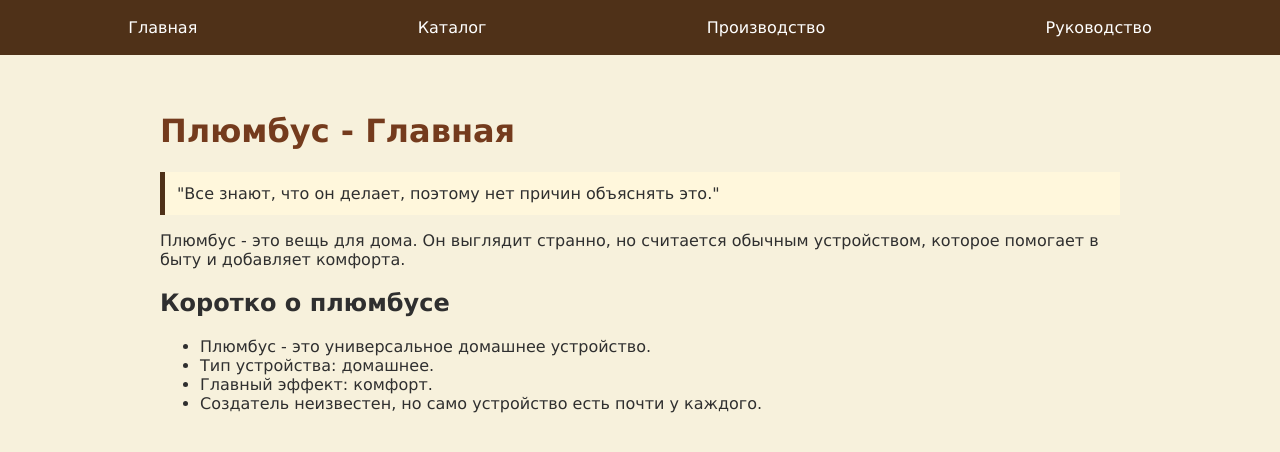
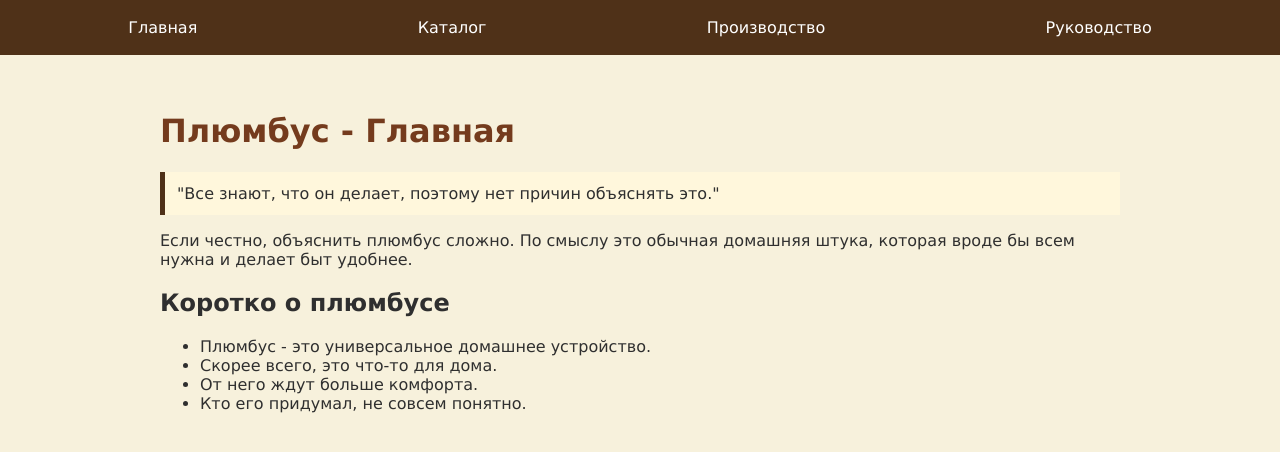
Before and after one commit to AgaresSU/Home-Work-Python-54, a Flask app: page / in a window 1280 px wide. Shown: the top 452 px of the page. Run offline with Flask 3, Linux system fonts and the light colour scheme.

Commit message:
Исправление ДЗ 52-53

```diff
--- a/HomeWork 52/app.py
+++ b/HomeWork 52/app.py
@@ -12,32 +12,32 @@ menu = [
 
 facts = [
     "Плюмбус - это универсальное домашнее устройство.",
-    "Тип устройства: домашнее.",
-    "Главный эффект: комфорт.",
-    "Создатель неизвестен, но само устройство есть почти у каждого.",
+    "Скорее всего, это что-то для дома.",
+    "От него ждут больше комфорта.",
+    "Кто его придумал, не совсем понятно.",
 ]
 
 plumbuses = [
     {
         "name": "Обычный плюмбус",
-        "text": "Подходит для дома, кухни, комнаты и других обычных дел.",
+        "text": "Самый обычный вариант, его можно представить почти в любой комнате.",
         "price": "6 1/2 бряблов",
     },
     {
         "name": "Офисный плюмбус",
-        "text": "Стоит на рабочем месте и делает жизнь немного легче.",
+        "text": "Больше подходит для рабочего места, хотя точно сказать сложно.",
         "price": "8 бряблов",
     },
     {
         "name": "Подарочный плюмбус",
-        "text": "Красивый вариант, если надо подарить что-то полезное.",
+        "text": "Выглядит аккуратнее, поэтому его можно подарить.",
         "price": "10 бряблов",
     },
 ]
 
 steps = [
     "Берётся дингльбоб и пропитывается шлимом.",
-    "Дингльбоб нанизываеться на грумбу.",
+    "Дингльбоб нанизывается на грумбу.",
     "Втираем влиб в дингльбоб и пропитываем флибовым соком.",
     "Затем шлами теребит и плюёт на него.",
     "Блампсы гладим против чамблов.",
--- a/HomeWork 52/templates/catalog.html
+++ b/HomeWork 52/templates/catalog.html
@@ -7,8 +7,8 @@
 {% block content %}
 {{ super() }}
 <p>
-    В каталоге собраны несколько вариантов плюмбуса. Разница между ними не очень
-    большая, потому что сам плюмбус и так универсальный.
+    В каталоге собраны несколько вариантов плюмбуса. Деление немного условное,
+    потому что плюмбус и так считается универсальной вещью.
 </p>
 
 {% for item in plumbuses %}
--- a/HomeWork 52/templates/index.html
+++ b/HomeWork 52/templates/index.html
@@ -9,8 +9,8 @@
 <p class="quote">"Все знают, что он делает, поэтому нет причин объяснять это."</p>
 
 <p>
-    Плюмбус - это вещь для дома. Он выглядит странно, но считается обычным
-    устройством, которое помогает в быту и добавляет комфорта.
+    Если честно, объяснить плюмбус сложно. По смыслу это обычная домашняя
+    штука, которая вроде бы всем нужна и делает быт удобнее.
 </p>
 
 <h2>Коротко о плюмбусе</h2>
--- a/HomeWork 52/templates/manual.html
+++ b/HomeWork 52/templates/manual.html
@@ -9,8 +9,8 @@
 <p class="quote">"Плюмбус поможет многим вещам в жизни, делая жизнь легче."</p>
 
 <p>
-    У плюмбуса есть небольшое руководство. В нём обычно пишут комплектоность,
-    правила использования и меры предосторожности.
+    У плюмбуса есть небольшое руководство. В нём обычно пишут комплектность,
+    правила использования и разные меры предосторожности.
 </p>
 
 <h2>Правила</h2>
--- a/HomeWork 53/app.py
+++ b/HomeWork 53/app.py
@@ -14,11 +14,11 @@ menu = [
 plumbuses = [
     {
         "name": "Обычный плюмбус",
-        "info": "Самый частый вариант для дома. Его проще всего проверить и почистить.",
+        "info": "Обычный домашний вариант. Его проще всего проверить и почистить.",
     },
     {
         "name": "Офисный плюмбус",
-        "info": "Используется чаще, поэтому ему нужна регулярная проверка.",
+        "info": "На работе используется чаще, поэтому его лучше иногда проверять.",
     },
     {
         "name": "Подарочный плюмбус",
@@ -35,7 +35,7 @@ services = [
 ]
 
 advice = [
-    "Если плюмбус стал выглядеть грустно, его лучше отнести в сервис.",
+    "Если плюмбус стал выглядеть не так, его лучше отнести в сервис.",
     "Если пропал комфорт, надо проверить флибовый сок.",
     "Если устройство долго стояло без дела, нужна простая профилактика.",
 ]
--- a/HomeWork 53/templates/contact.html
+++ b/HomeWork 53/templates/contact.html
@@ -12,7 +12,7 @@
 {% endfor %}
 
 <p>
-    Здесь можно оставить заявку на проверку плюмбуса.
+    Здесь можно оставить заявку, если с плюмбусом что-то не так.
 </p>
 
 <form action="/contact" method="post" class="form-contact">
--- a/HomeWork 53/templates/index.html
+++ b/HomeWork 53/templates/index.html
@@ -7,8 +7,8 @@
 {% block content %}
 {{ super() }}
 <p>
-    Этот сайт продолжает тему плюмбусов. Если в первом сайте было рассказано,
-    что это за устройство, то здесь показано обслуживание после покупки.
+    Это продолжение сайта про плюмбусы. Здесь уже не столько про сам предмет,
+    сколько про то, что с ним делать после покупки.
 </p>
 
 <h2>Когда обращаться в сервис</h2>
--- a/HomeWork 53/templates/service.html
+++ b/HomeWork 53/templates/service.html
@@ -7,8 +7,8 @@
 {% block content %}
 {{ super() }}
 <p>
-    Обслуживание нужно, чтобы плюмбус дольше оставался полезным и не терял
-    свой комфортный эффект.
+    Обслуживание нужно, чтобы плюмбус дольше работал нормально и не терял свой
+    странный, но полезный эффект.
 </p>
 
 <h2>Что входит в сервис</h2>
```
